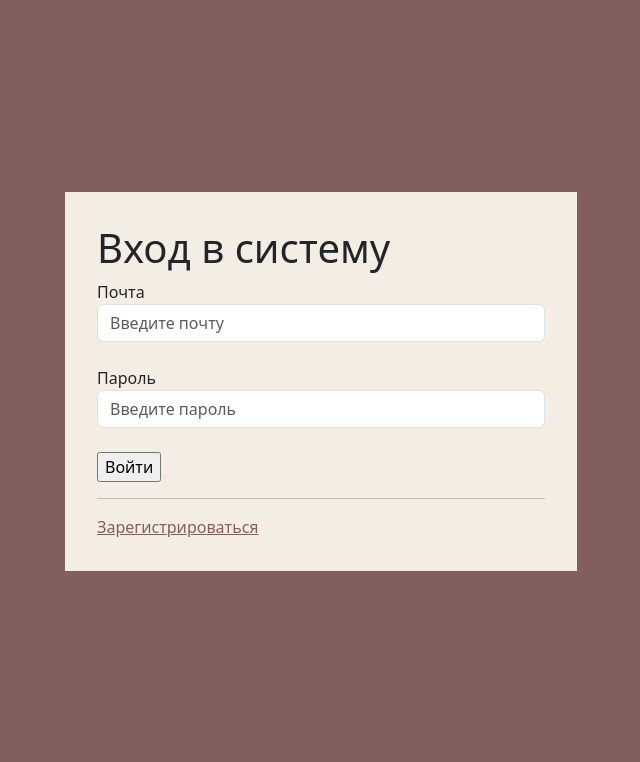
After one commit to MustafinMP/CatCoffee, a Flask app: page /auth/login in a window 1280 px wide. The commit adds this page. Shown: the top 762 px of the page, without its empty margins (319-959 px from the left). Run offline with Flask 3, Linux system fonts and the light colour scheme.

Commit message:
Create templates

```diff
--- a/backend/auth/forms.py
+++ b/backend/auth/forms.py
@@ -15,5 +15,4 @@ class RegisterForm(FlaskForm):
 class LoginForm(FlaskForm):
     email = EmailField('Почта', validators=[DataRequired()])
     password = PasswordField('Пароль', validators=[DataRequired()])
-    remember_me = BooleanField('Запомнить меня')
     submit = SubmitField('Войти')
--- a/backend/auth/models.py
+++ b/backend/auth/models.py
@@ -4,7 +4,7 @@ from typing import Optional
 from sqlalchemy.orm import Mapped, mapped_column, relationship
 
 from db_session import SqlAlchemyBase
-from sqlalchemy import String, TIMESTAMP
+from sqlalchemy import String, TIMESTAMP, Boolean
 from flask_login import UserMixin
 from werkzeug.security import generate_password_hash, check_password_hash
 
@@ -26,6 +26,8 @@ class User(SqlAlchemyBase, UserMixin):
     surname: Mapped[str] = mapped_column(String)
     email: Mapped[str] = mapped_column(String, index=True, unique=True)
     hashed_password: Mapped[Optional[str]] = mapped_column(String, nullable=True)
+    is_barista: Mapped[bool] = mapped_column(Boolean, default=False)
+    is_admin: Mapped[bool] = mapped_column(Boolean, default=False)
     created_date: Mapped[datetime] = mapped_column(TIMESTAMP, default=datetime.now)
 
     def set_password(self, password: str) -> None:
--- a/backend/auth/views.py
+++ b/backend/auth/views.py
@@ -40,7 +40,7 @@ def login():
         try:
             user: User = auth_srv.get_user_by_email(form.email.data)
             if user.check_password(form.password.data):
-                login_user(user, remember=form.remember_me.data)
+                login_user(user, remember=True)
                 return redirect("/auth/profile")
             return render_template(prefix + '/login.html', message="Неправильный логин или пароль", form=form)
         except UserDoesNotExistError:
--- /dev/null
+++ b/static/css/auth_forms.css
@@ -0,0 +1,14 @@
+.auth-form {
+    width: 40%;
+    padding: 2rem;
+    margin: 12rem 30%;
+    background: var(--color-cream);
+}
+
+body {
+    background: var(--color-brown) !important;
+}
+
+.register-a {
+    color: var(--color-brown);
+}
--- /dev/null
+++ b/static/css/colors.css
@@ -0,0 +1,10 @@
+:root {
+    --color-brown: #825e5c;
+    --color-light-brown: #e3ba8f;
+    --color-cream: #f4ede4;
+    --color-white: #ffffff;
+}
+
+body {
+    background: var(--color-cream);
+}
--- /dev/null
+++ b/templates/auth/login.html
@@ -0,0 +1,35 @@
+{% extends "basic_template.html" %}
+
+{% block links %}
+<link rel="stylesheet" href="{{ url_for('static', filename='/css/auth_forms.css') }}">
+{% endblock %}
+
+{% block content %}
+<form action="" method="post" class="auth-form needs-validation" novalidate>
+    <h1>Вход в систему</h1>
+    {{ form.hidden_tag() }}
+    <div>
+        {{ form.email.label }}<br>
+        {{ form.email(class="form-control", type="email", placeholder="Введите почту") }}<br>
+        {% for error in form.email.errors %}
+        <div class="alert alert-danger" role="alert">
+            {{ error }}
+        </div>
+        {% endfor %}
+    </div>
+    <div>
+        {{ form.password.label }}<br>
+        {{ form.password(class="form-control", type="password", placeholder="Введите пароль") }}<br>
+        {% for error in form.password.errors %}
+        <div class="alert alert-danger" role="alert">
+            {{ error }}
+        </div>
+        {% endfor %}
+    </div>
+    <p>{{ form.submit(type="submit", class="form-button primary-filled") }}</p>
+    <hr width="100%" size="2">
+    <a href="/auth/register" class="register-a light-filled">
+        Зарегистрироваться
+    </a>
+</form>
+{% endblock %}
--- a/templates/basic_template.html
+++ b/templates/basic_template.html
@@ -2,7 +2,7 @@
 <html lang="ru">
 <head>
     <meta charset="UTF-8">
-    <title>Training App</title>
+    <title>Котофейня</title>
     <link rel="icon" type="image/x-icon" href="/static/favicon.ico">
     {% block links %}{% endblock %}
     <meta name="viewport" content="width=device-width, initial-scale=1">
```
Also changed, not shown: backend/auth/permissions.py (added, +16 -0 lines), static/css/basic.css (added).
